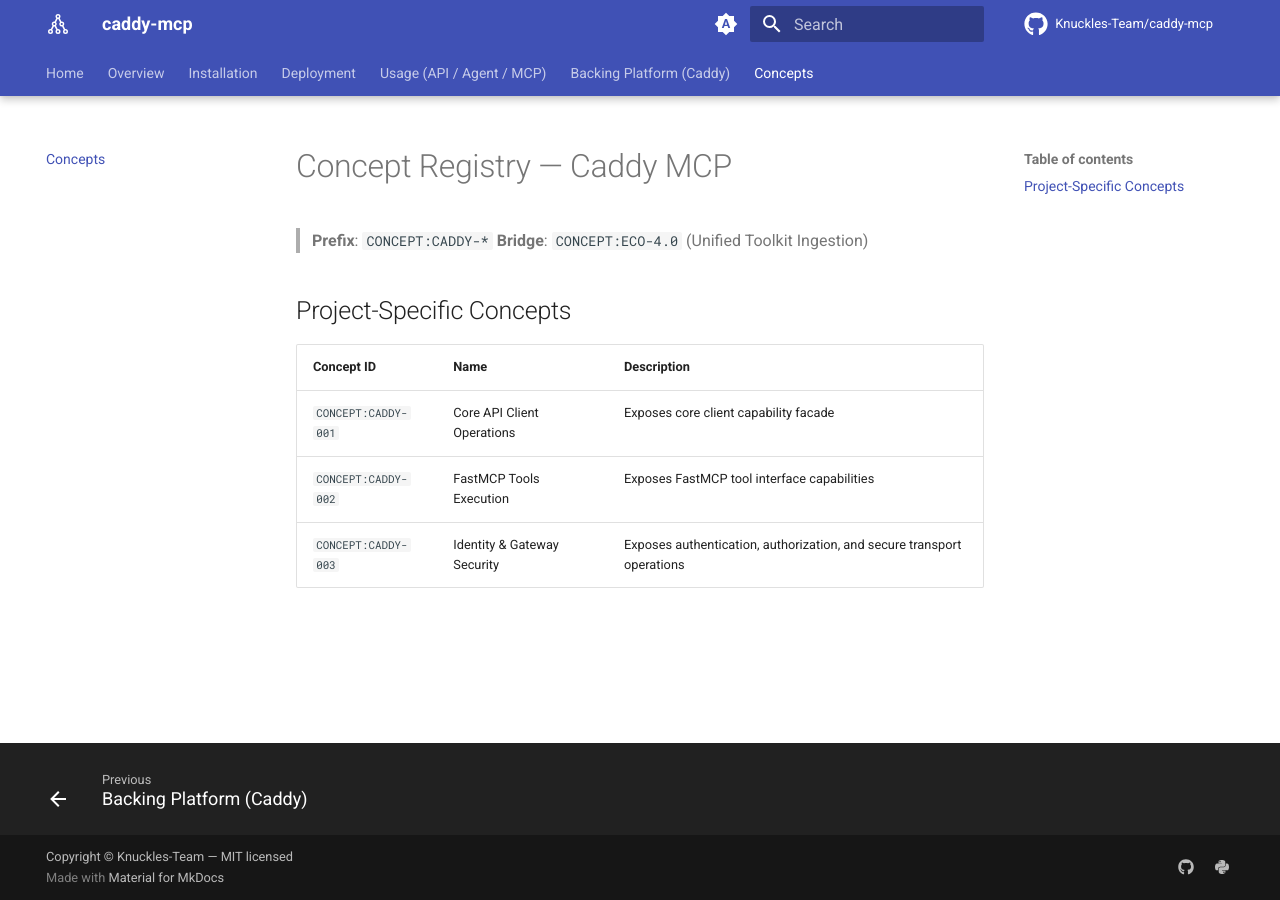
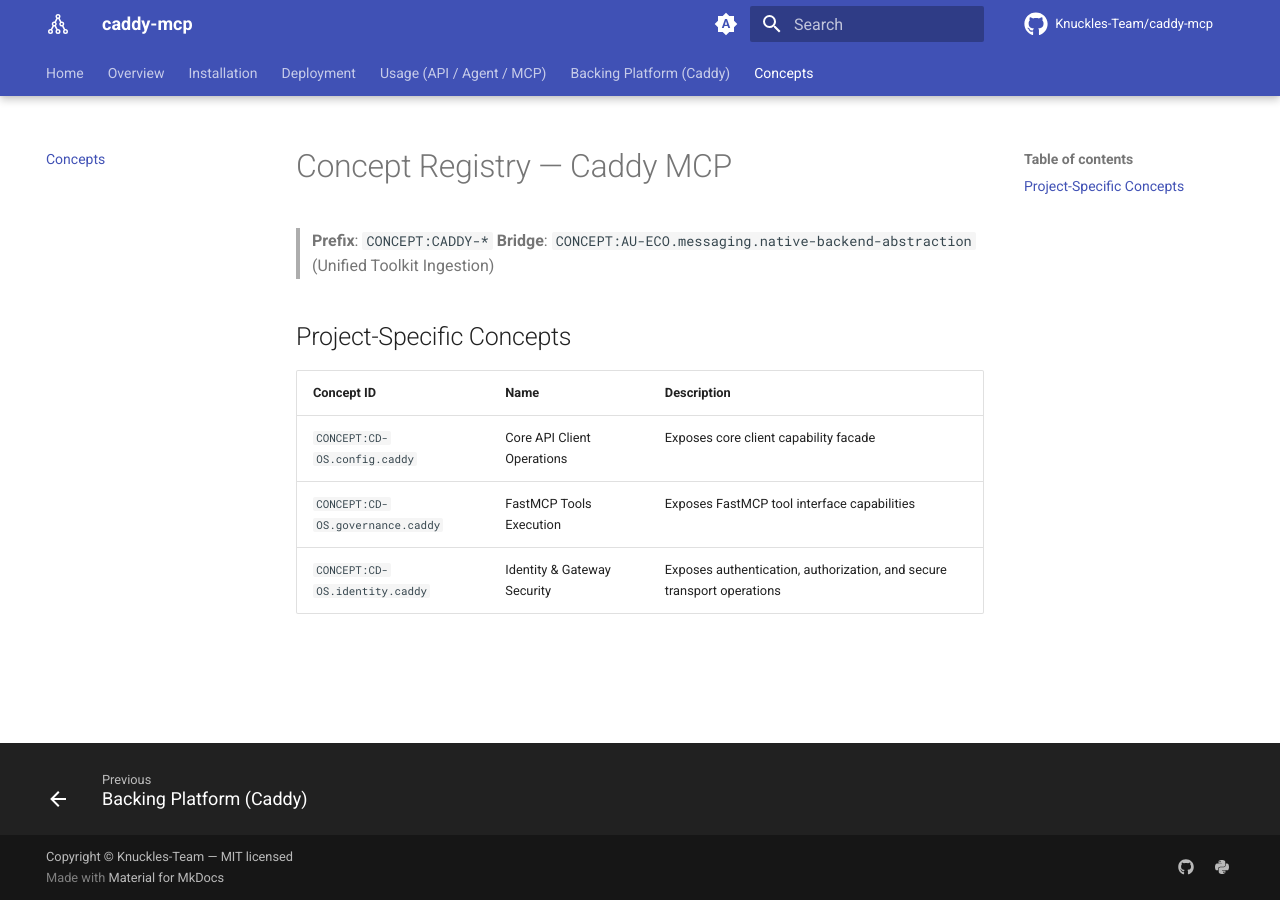
Before and after one commit to Knuckles-Team/caddy-mcp, an MkDocs documentation site: the page built from docs/concepts.md, in a window 1280 px wide. Built offline with MkDocs 1.6.1 and Material for MkDocs 9.7.7, drawn with Linux system fonts in a browser that asks for light colours; comment, search, counter and statistics services are not loaded.

Commit message:
OKF-CIS migration: markers -> <SLUG>-<PILLAR>.<domain>.<concept>
Co-Authored-By: Claude Opus 4.8 (1M context) <noreply@anthropic.com>

```diff
--- a/caddy_mcp/__init__.py
+++ b/caddy_mcp/__init__.py
@@ -1,4 +1,4 @@
-"""CONCEPT:ECO-4.0 Unified ecosystem initialization dynamic check."""
+"""CONCEPT:AU-ECO.messaging.native-backend-abstraction Unified ecosystem initialization dynamic check."""
 
 import importlib
 import inspect
--- a/docs/concepts.md
+++ b/docs/concepts.md
@@ -1,12 +1,12 @@
 # Concept Registry — Caddy MCP
 
 > **Prefix**: `CONCEPT:CADDY-*`
-> **Bridge**: `CONCEPT:ECO-4.0` (Unified Toolkit Ingestion)
+> **Bridge**: `CONCEPT:AU-ECO.messaging.native-backend-abstraction` (Unified Toolkit Ingestion)
 
 ## Project-Specific Concepts
 
 | Concept ID | Name | Description |
 |------------|------|-------------|
-| `CONCEPT:CADDY-001` | Core API Client Operations | Exposes core client capability facade |
-| `CONCEPT:CADDY-002` | FastMCP Tools Execution | Exposes FastMCP tool interface capabilities |
-| `CONCEPT:CADDY-003` | Identity & Gateway Security | Exposes authentication, authorization, and secure transport operations |
+| `CONCEPT:CD-OS.config.caddy` | Core API Client Operations | Exposes core client capability facade |
+| `CONCEPT:CD-OS.governance.caddy` | FastMCP Tools Execution | Exposes FastMCP tool interface capabilities |
+| `CONCEPT:CD-OS.identity.caddy` | Identity & Gateway Security | Exposes authentication, authorization, and secure transport operations |
```
Also changed, not shown: AGENTS.md (+8 -8 lines), 6 other files.
